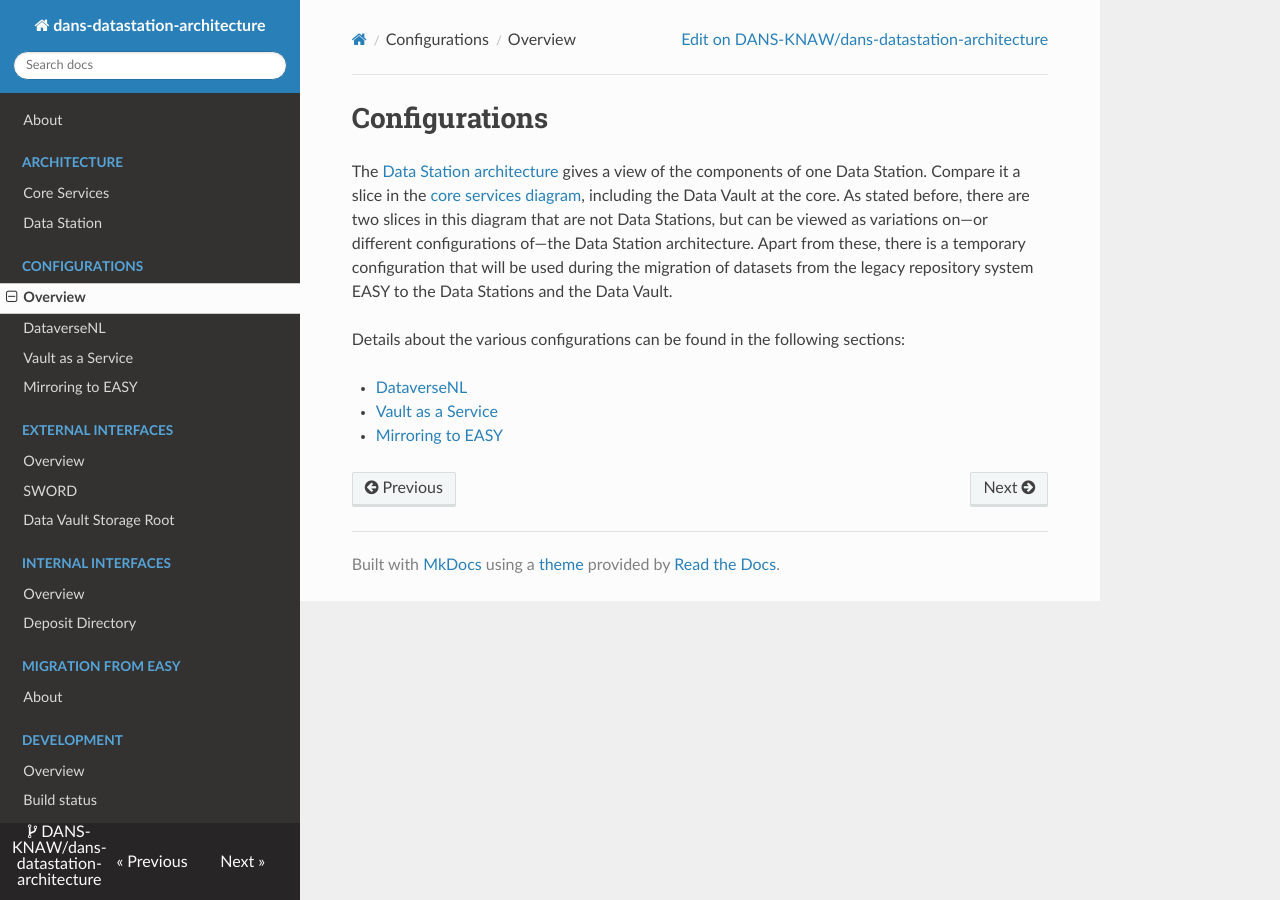
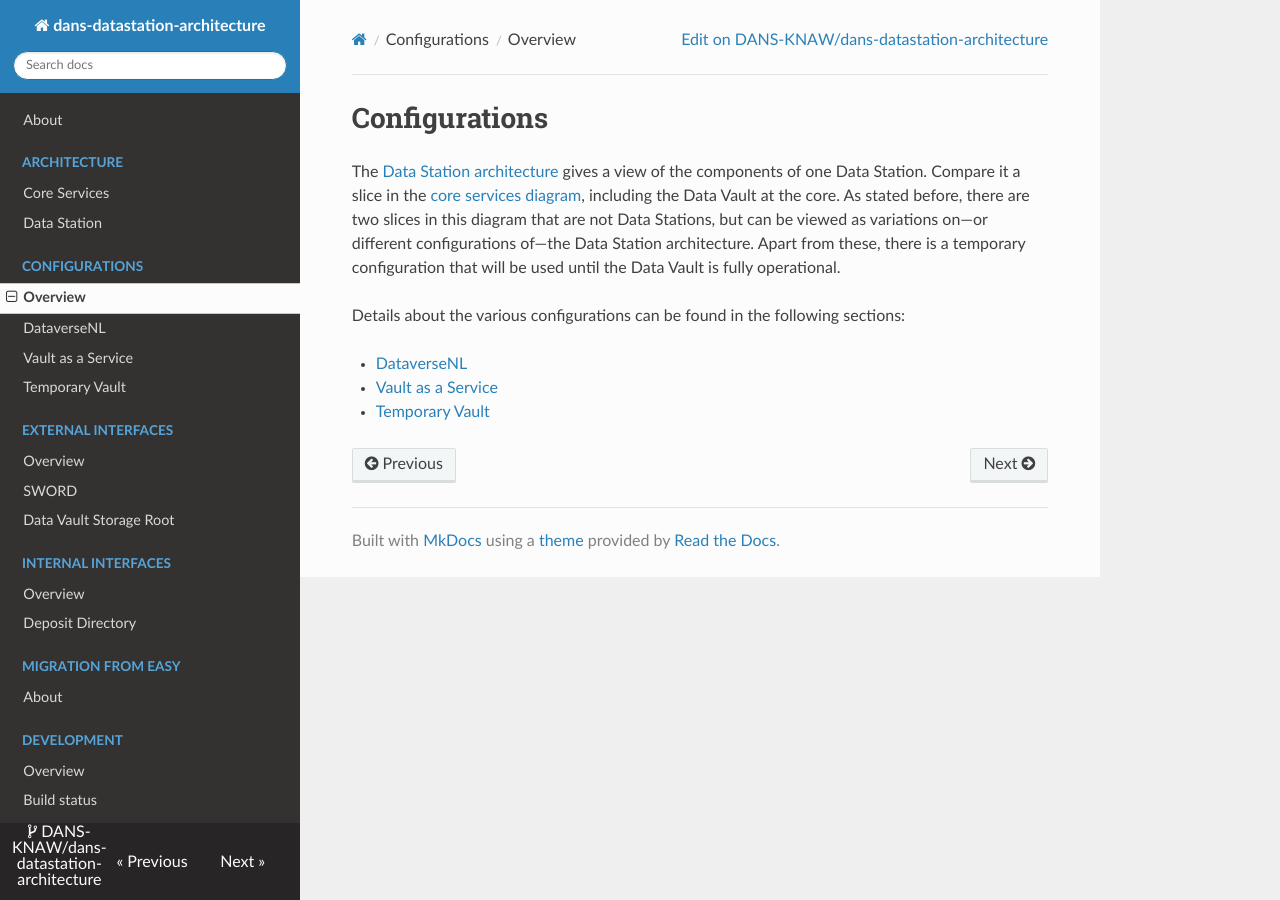
Before and after one commit to DANS-KNAW/dans-datastation-architecture, an MkDocs documentation site: the page built from docs/configurations.md, in a window 1280 px wide. Built offline with MkDocs 1.6.1, drawn with Linux system fonts in a browser that asks for light colours; nearby versions of some CDN libraries.

Commit message:
Described temporary Vault configuration

```diff
--- a/docs/configurations.md
+++ b/docs/configurations.md
@@ -5,10 +5,10 @@ The [Data Station architecture](./datastation.md) gives a view of the components
 in the [core services diagram](./core-services.md), including the Data Vault at the core. As stated before, there are
 two slices in this diagram that are not Data Stations, but can be viewed as variations on&mdash;or different
 configurations of&mdash;the Data Station architecture. Apart from these, there is a temporary configuration that will
-be used during the migration of datasets from the legacy repository system EASY to the Data Stations and the Data Vault.
+be used until the Data Vault is fully operational.
 
 Details about the various configurations can be found in the following sections:
 
 * [DataverseNL](./dataversenl.md)
 * [Vault as a Service](./vaas.md)
-* [Mirroring to EASY](./easy-mirror.md)
+* [Temporary Vault](/temporary-vault-config)
--- a/mkdocs.yml
+++ b/mkdocs.yml
@@ -30,7 +30,7 @@ nav:
       - Overview: configurations.md
       - DataverseNL: dataversenl.md
       - Vault as a Service: vaas.md
-      - Mirroring to EASY: easy-mirror.md
+      - Temporary Vault: temporary-vault-config.md
   - External interfaces:
       - Overview: external-interfaces.md
       - SWORD: sword.md
```
Also changed, not shown: docs/easy-mirror.md (deleted, +0 -10 lines), docs/temporary-vault-config.md (added, +8 -0 lines), docs/arch-overview-easy-mirror.png (deleted), 1 other file.
